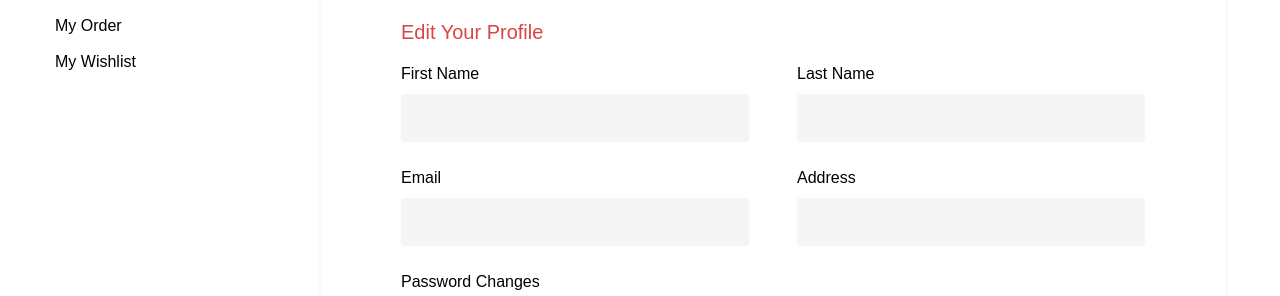
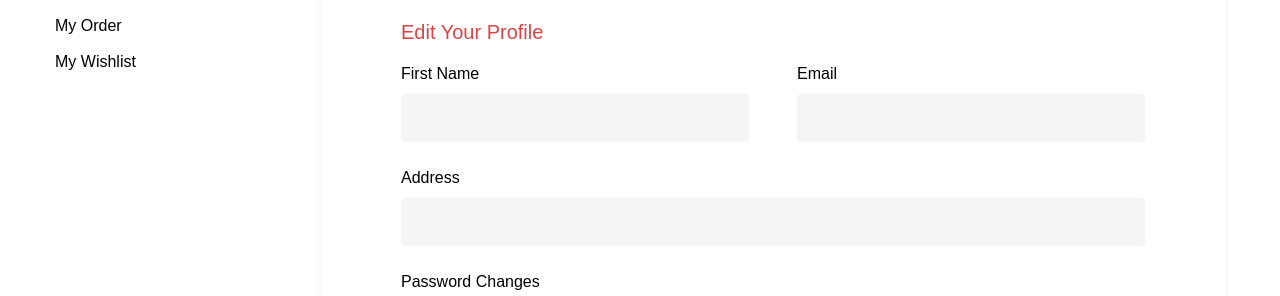
Before and after one commit to w3tahsan/VueCommerceF, a Vue app: page /profile in a window 1280 px wide. Shown: the part 251-547 px from the top of the page. Built offline with nearby package versions, Linux system fonts and the light colour scheme.

Commit message:
first commit

```diff
--- a/package.json
+++ b/package.json
@@ -11,6 +11,7 @@
   "dependencies": {
     "@tailwindcss/vite": "^4.0.9",
     "axios": "^1.8.4",
+    "sweetalert2": "^11.19.1",
     "tailwindcss": "^4.0.9",
     "vue": "^3.5.13",
     "vue-router": "^4.5.0",
--- a/src/pages/Profile.vue
+++ b/src/pages/Profile.vue
@@ -15,39 +15,41 @@
                     <div class="py-10 px-20">
                         <h1 class="pb-4 text-3xl" v-if="user">Welcome, <strong>{{ user.name}}</strong></h1>
                         <h2 class="text-[20px] text-[#DB4444] font-medium leading-7 font-poppins">Edit Your Profile</h2>
-
-                        <form action="" class="pt-4">
+                        <form @submit.prevent="update" class="pt-4">
                             <div class="flex w-full gap-x-12 pb-6">
                                 <div class="flex w-1/2 flex-col space-y-2">
                                     <label for="" class="text-[16px] text-[#000] font-poppins font-normal">First Name</label>
-                                    <input type="text" class="py-3 px-4 bg-[#F5F5F5] w-full rounded-[4px] text-[16px] text-[rgba(0,0,0,0.5)] font-poppins font-normal">
+                                    <input v-model="name" type="text" class="py-3 px-4 bg-[#F5F5F5] w-full rounded-[4px] text-[16px] text-[rgba(0,0,0,0.5)] font-poppins font-normal">
+                                    <strong class="text-red-500" v-if="errors.name">{{ errors.name[0] }}</strong>
                                 </div>
                                 <div class="flex w-1/2 flex-col space-y-2">
-                                    <label for="" class="text-[16px] text-[#000] font-poppins font-normal">Last Name</label>
-                                    <input type="text" class="py-3 px-4 bg-[#F5F5F5] w-full rounded-[4px] text-[16px] text-[rgba(0,0,0,0.5)] font-poppins font-normal">
+                                    <label for="" class="text-[16px] text-[#000] font-poppins font-normal">Email</label>
+                                    <input v-model="email" type="email" class="py-3 px-4 bg-[#F5F5F5] w-full rounded-[4px] text-[16px] text-[rgba(0,0,0,0.5)] font-poppins font-normal">
+                                     <strong class="text-red-500" v-if="errors.email">{{ errors.email[0] }}</strong>
                                 </div>
                             </div>
                             <div class="flex w-full gap-x-12 pb-6">
-                                <div class="flex w-1/2 flex-col space-y-2">
-                                    <label for="" class="text-[16px] text-[#000] font-poppins font-normal">Email</label>
-                                    <input type="text" class="py-3 px-4 bg-[#F5F5F5] w-full rounded-[4px] text-[16px] text-[rgba(0,0,0,0.5)] font-poppins font-normal">
-                                </div>
-                                <div class="flex w-1/2 flex-col space-y-2">
+                                <div class="flex w-full flex-col space-y-2">
                                     <label for="" class="text-[16px] text-[#000] font-poppins font-normal">Address</label>
-                                    <input type="text" class="py-3 px-4 bg-[#F5F5F5] w-full rounded-[4px] text-[16px] text-[rgba(0,0,0,0.5)] font-poppins font-normal">
+                                    <input v-model="address" type="text" class="py-3 px-4 bg-[#F5F5F5] w-full rounded-[4px] text-[16px] text-[rgba(0,0,0,0.5)] font-poppins font-normal">
+                                    <strong class="text-red-500" v-if="errors.address">{{ errors.address[0] }}</strong>
                                 </div>
                             </div>
                             <div class="flex w-full gap-x-12 pb-6">
                                 <div class="w-full flex flex-col space-y-3">
                                     <label for="" class="text-[16px] text-[#000] font-poppins font-normal">Password Changes</label>
-                                    <input type="text" class="py-3 px-4 bg-[#F5F5F5] w-full rounded-[4px] text-[16px] text-[rgba(0,0,0,0.5)] font-poppins font-normal" placeholder="Current Passwod">
-                                    <input type="text" class="py-3 px-4 bg-[#F5F5F5] w-full rounded-[4px] text-[16px] text-[rgba(0,0,0,0.5)] font-poppins font-normal" placeholder="New Passwod">
-                                    <input type="text" class="py-3 px-4 bg-[#F5F5F5] w-full rounded-[4px] text-[16px] text-[rgba(0,0,0,0.5)] font-poppins font-normal" placeholder="Confirm New Passwod">
+                                    <input v-model="current_password" type="password" class="py-3 px-4 bg-[#F5F5F5] w-full rounded-[4px] text-[16px] text-[rgba(0,0,0,0.5)] font-poppins font-normal" placeholder="Current Passwod">
+                                    <strong class="text-red-500" v-if="wrongPass">{{ wrongPass }}</strong>
+                                    <strong class="text-red-500" v-if="errors.current_password">{{ errors.current_password[0] }}</strong>
+                                    <input v-model="password" type="password" class="py-3 px-4 bg-[#F5F5F5] w-full rounded-[4px] text-[16px] text-[rgba(0,0,0,0.5)] font-poppins font-normal" placeholder="New Passwod">
+                                    <strong class="text-red-500" v-if="errors.password">{{ errors.password[0] }}</strong>
+                                    <input v-model="password_confirmation" type="password" class="py-3 px-4 bg-[#F5F5F5] w-full rounded-[4px] text-[16px] text-[rgba(0,0,0,0.5)] font-poppins font-normal" placeholder="Confirm New Passwod">
+                                    <strong class="text-red-500" v-if="errors.password_confirmation">{{ errors.password_confirmation[0] }}</strong>
                                 </div>
                             </div>
                             <div class="flex  justify-end items-center gap-x-10 ">
                                 <a href="" class="font-poppins text-[16px] font-normal leading-6">Cancel</a>
-                                <a href="" class="px-12 py-4 bg-[#DB4444] text-white font-poppins text-[16px] font-medium leading-6 rounded-[4px]">Save Changes</a>
+                                <button type="submit" class="px-12 py-4 bg-[#DB4444] text-white font-poppins text-[16px] font-medium leading-6 rounded-[4px]">Save Changes</button>
                             </div>
                         </form>
                     </div>
@@ -65,6 +67,64 @@
 
 <script setup>
 import useAuth from '@/composables/useAuth'
+import axios from 'axios';
+import { ref, watchEffect } from 'vue';
+import Swal from 'sweetalert2'
 
 const { user, isAuthenticated, handleLogout } = useAuth()
+
+const name = ref('')
+const email = ref('')
+const current_password = ref('')
+const password = ref('')
+const password_confirmation = ref('')
+const address = ref('')
+const errors = ref({})
+const wrongPass = ref('')
+const successMsg = ref('')
+
+watchEffect(() => {
+    if (user.value) {
+        name.value = user.value.name || ''
+        email.value = user.value.email || ''
+        address.value = user.value.address || ''
+    }
+})
+
+const update = () => {
+    axios.post(`http://127.0.0.1:8000/api/customer/update/${user.value.id}`, {
+        name:name.value,
+        email:email.value,
+        address:address.value,
+        current_password:current_password.value,
+        password:password.value,
+        password_confirmation:password_confirmation.value,
+    })
+    .then(response => {
+        if (response.data.passErr) {
+            wrongPass.value = response.data.passErr
+        }
+        else {
+            Swal.fire({
+                icon: 'success',
+                title: 'Profile Updated!',
+                text: 'Your profile has been successfully updated.',
+                timer: 2000,
+                showConfirmButton: false
+            });
+            user.value.name = name.value;
+            user.value.email = email.value;
+            user.value.address = address.value;
+        }
+    })
+    .catch(error => {
+        if (error.response?.data?.errors) {
+            errors.value = error.response.data.errors
+        }
+    })
+}
+
+
+
+
 </script>
```
Also changed, not shown: 1 other file (tests, documents, lock files or other folders).
